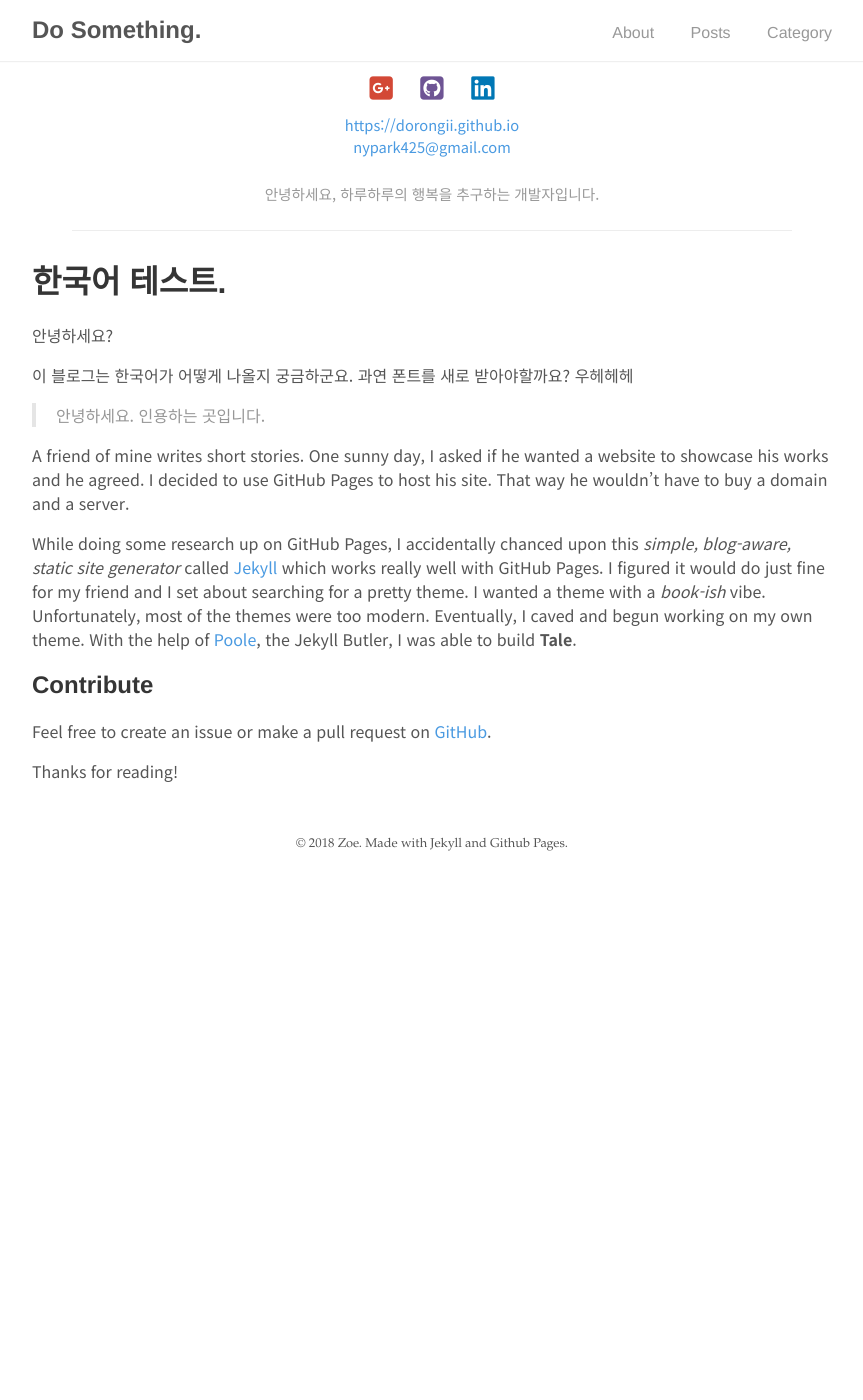
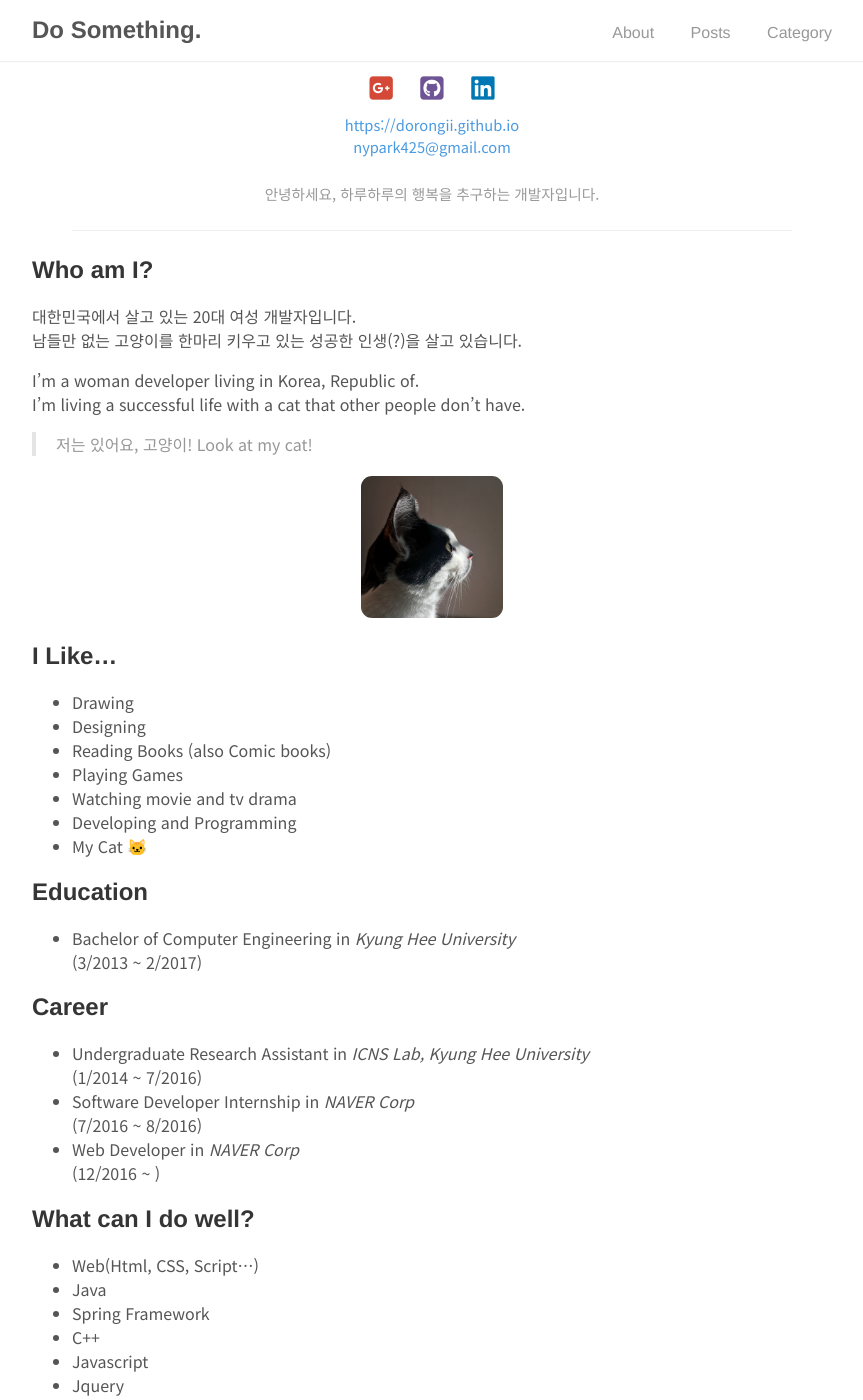
Before and after one commit to dorongii/dorongii.github.io, a Jekyll site: the page built from about.md, in a window 1280 px wide and 1400 px high, scrolled down 328 px. Shown: the whole window, without its empty margins (208-1071 px from the left). Built offline with Jekyll 4.4.1, drawn with Linux system fonts in a browser that asks for light colours; nearby versions of some CDN libraries; before the commit the page ends 1215 px from its top, so only the background shows below that; some of the changed text lies outside the part shown.

Commit message:
[#10] add about page contents

```diff
--- a/_sass/custom/_profile.scss
+++ b/_sass/custom/_profile.scss
@@ -5,10 +5,31 @@
 .profile .photo {
   margin-left: auto;
   margin-right: auto;
-  width: 200px;
-  height: 200px;
-  border-radius: 100px;
+  width: 150px;
+  height: 150px;
+  border-radius: 75px;
   border: 4px solid #fff;
+
+  @media (min-width: 600px) {
+    width: 200px;
+    height: 200px;
+    border-radius: 100px;
+  }
+}
+
+.profile .square_photo {
+  margin-left: auto;
+  margin-right: auto;
+  width: 100px;
+  height: 100px;
+  border-radius: 10px;
+  border: 4px solid #fff;
+
+  @media (min-width: 600px) {
+    width: 150px;
+    height: 150px;
+    border-radius: 15px;
+  }
 }
 
 .profile .name {
--- a/about.md
+++ b/about.md
@@ -5,20 +5,43 @@ author: "Zoe"
 permalink: /about/
 ---
 
-# 한국어 테스트.
-안녕하세요?
+## Who am I?
+대한민국에서 살고 있는 20대 여성 개발자입니다.<br>
+남들만 없는 고양이를 한마리 키우고 있는 성공한 인생(?)을 살고 있습니다.
 
-이 블로그는 한국어가 어떻게 나올지 궁금하군요.
-과연 폰트를 새로 받아야할까요?
-우헤헤헤
+I'm a woman developer living in Korea, Republic of.<br>
+I'm living a successful life with a cat that other people don't have.
 
-> 안녕하세요. 인용하는 곳입니다.
+> 저는 있어요, 고양이! Look at my cat!
 
-A friend of mine writes short stories. One sunny day, I asked if he wanted a website to showcase his works and he agreed. I decided to use GitHub Pages to host his site. That way he wouldn't have to buy a domain and a server.
+<img class="square_photo" src="/assets/image/coco2.jpeg">
 
-While doing some research up on GitHub Pages, I accidentally chanced upon this _simple, blog-aware, static site generator_ called [Jekyll](https://jekyllrb.com/) which works really well with GitHub Pages. I figured it would do just fine for my friend and I set about searching for a pretty theme. I wanted a theme with a _book-ish_ vibe. Unfortunately, most of the themes were too modern. Eventually, I caved and begun working on my own theme. With the help of [Poole](https://github.com/poole/poole), the Jekyll Butler, I was able to build **Tale**.
+## I Like...
+* Drawing
+* Designing
+* Reading Books (also Comic books)
+* Playing Games
+* Watching movie and tv drama
+* Developing and Programming
+* My Cat 🐱
 
-## Contribute
-Feel free to create an issue or make a pull request on [GitHub](https://github.com/chesterhow/tale).
+## Education
+* Bachelor of Computer Engineering in *Kyung Hee University* <br>(3/2013 ~ 2/2017)
 
-Thanks for reading!
+## Career
+* Undergraduate Research Assistant in *ICNS Lab, Kyung Hee University* <br>(1/2014 ~ 7/2016)
+* Software Developer Internship in *NAVER Corp* <br>(7/2016 ~ 8/2016)
+* Web Developer in *NAVER Corp* <br>(12/2016 ~ )
+
+## What can I do well?
+* Web(Html, CSS, Script...)
+* Java
+* Spring Framework
+* C++
+* Javascript
+* Jquery
+
+## Have experience about typing more than 1 charaters...
+* Python
+* Swift
+* Shell script
```
Also changed, not shown: assets/image/coco2.jpeg (added).
